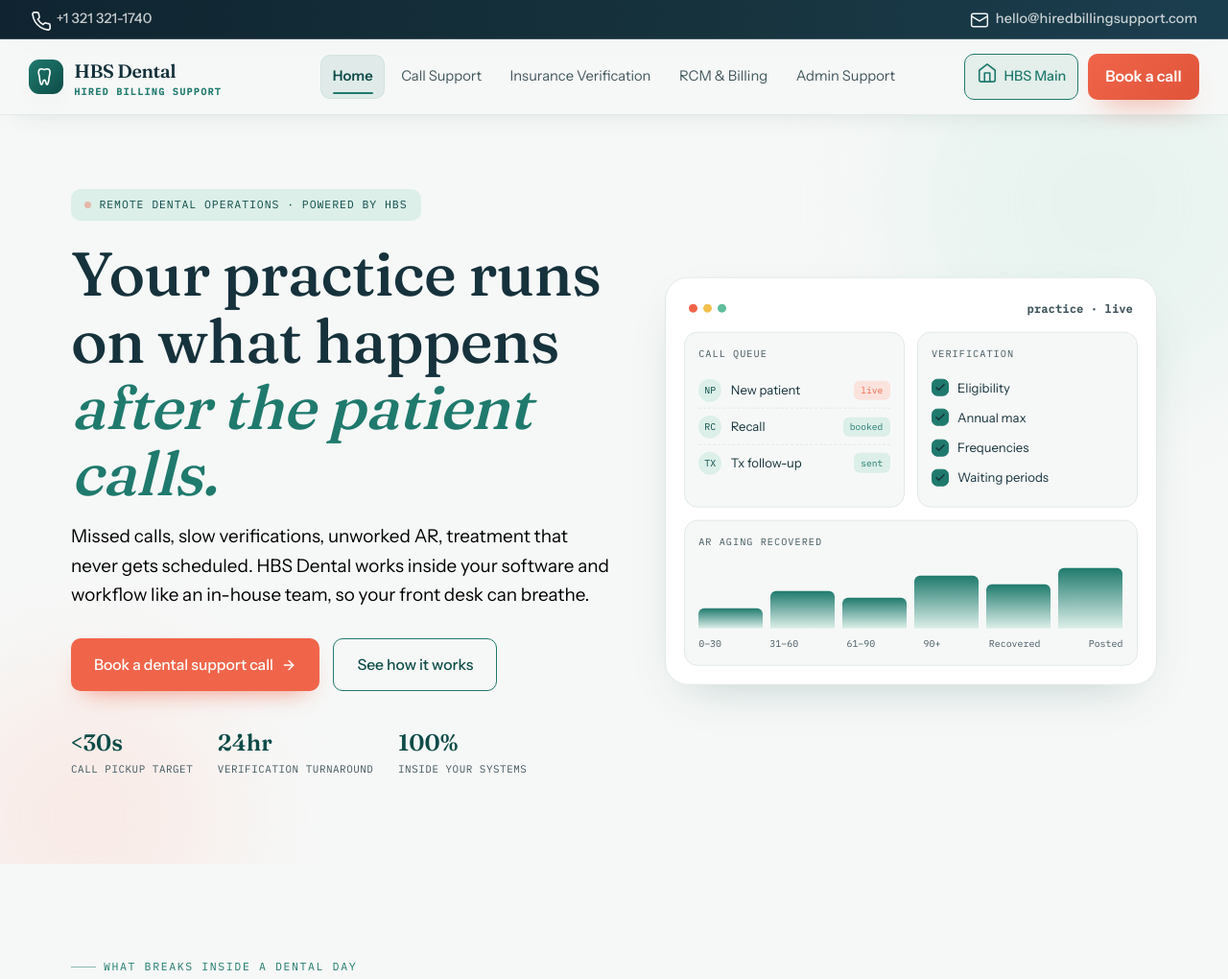
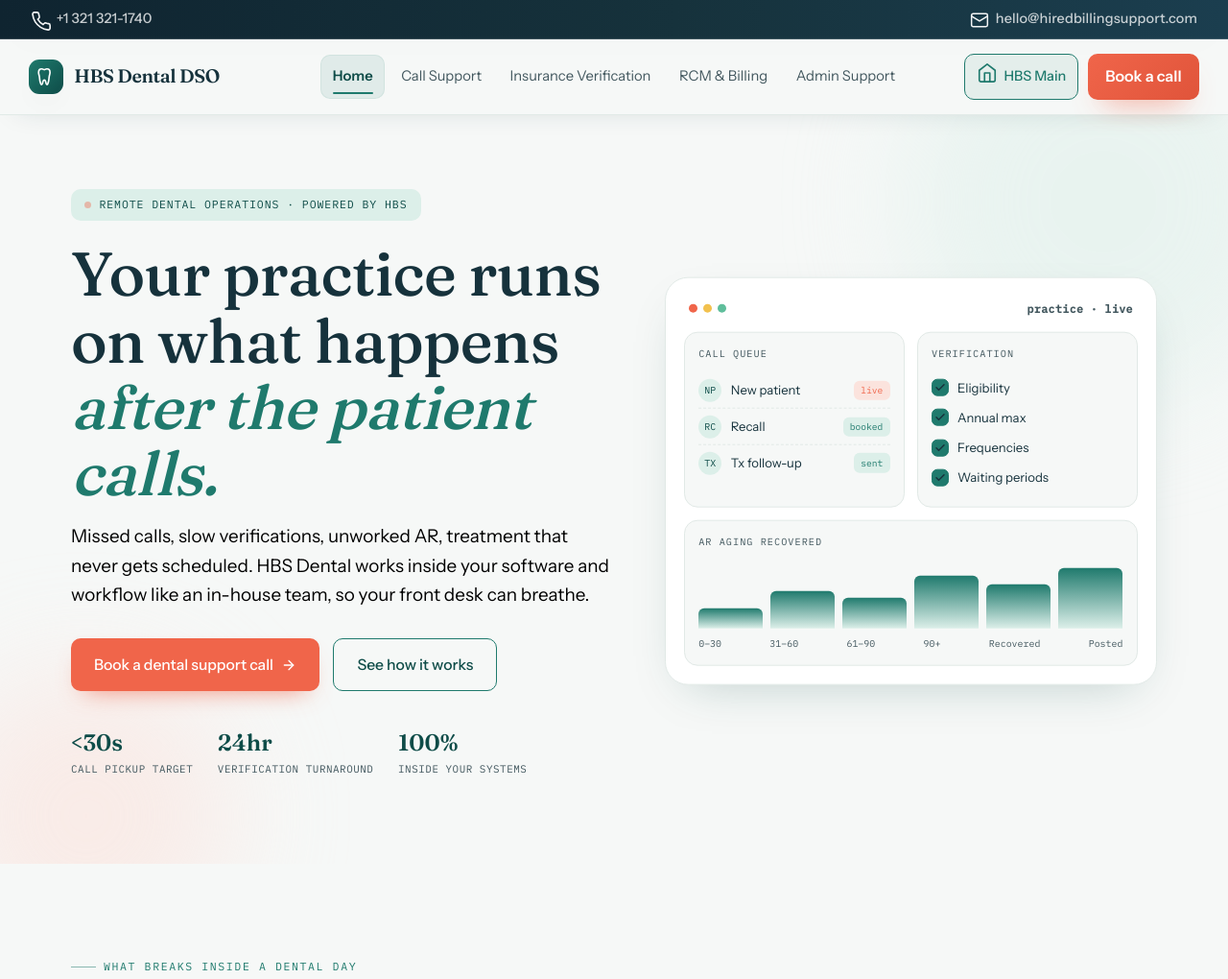
Before and after one commit to nextgensoftware1/dentalhbs, a website: page index.html in a window 1280 px wide. Shown: the top 1020 px of the page at 96% size. Drawn offline with Linux system fonts and the light colour scheme.

Commit message:
Update brand name from 'HBS Dental' to 'HBS Dental DSO'

```diff
--- a/index.html
+++ b/index.html
@@ -1022,7 +1022,7 @@
     <div class="nav-left">
       <a class="brand" data-go="dental" href="/" style="background:none;border:none;cursor:pointer">
         <span class="brand-mark">${IC.tooth}</span>
-        <span>HBS Dental<small>Hired Billing Support</small></span>
+        <span>HBS Dental DSO</span>
       </a>
     </div>
 
```
